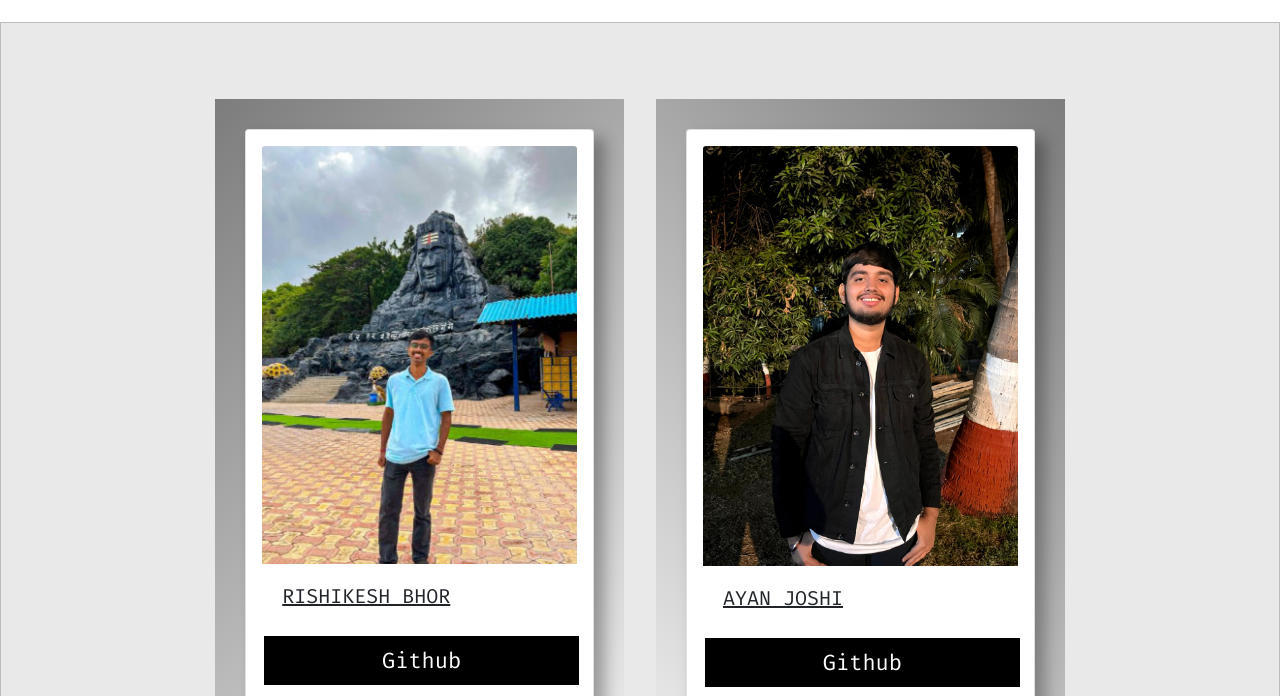
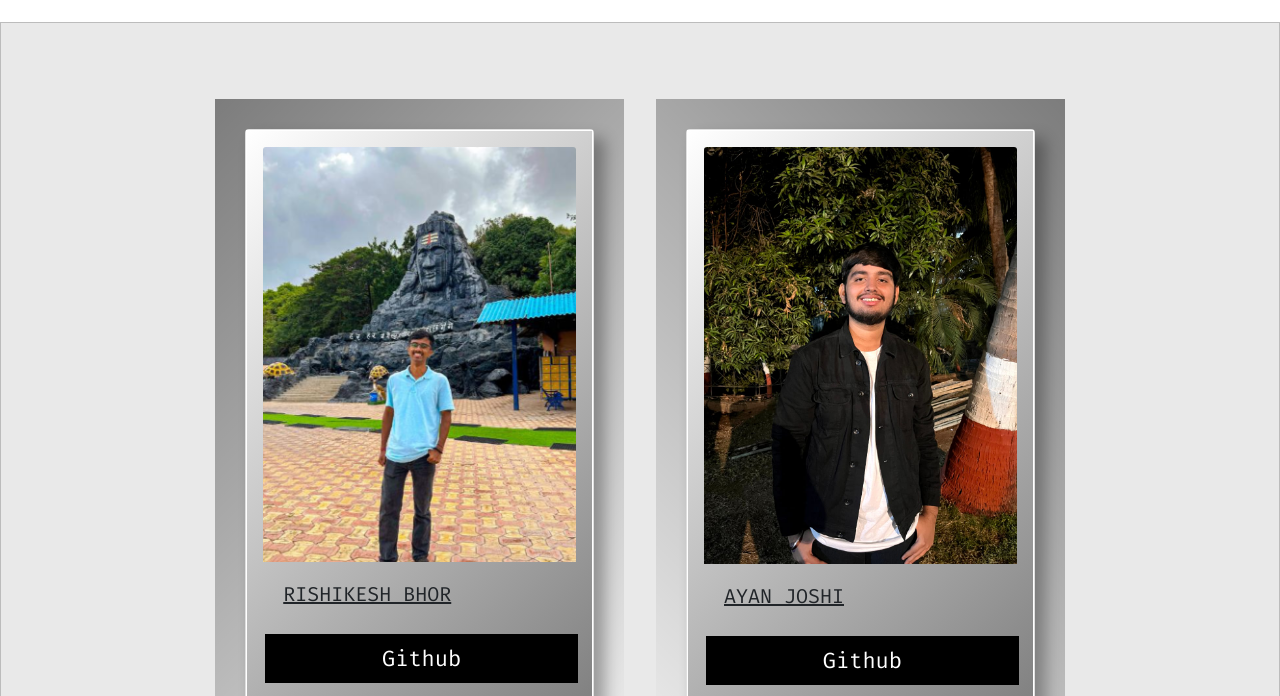
Before and after one commit to rizzikesh/PRODO, a browser extension: page public/Tasks/tasks.html in a window 1280 px wide. Shown: the part 524-1220 px from the top of the page. Drawn offline with nearby package versions, Linux system fonts and the light colour scheme; no server answers.

Commit message:
about us

```diff
--- a/public/Tasks/tasks.css
+++ b/public/Tasks/tasks.css
@@ -286,7 +286,11 @@ html {
 }
 
 .container {
+    border: 1px solid white;
     padding: 0 16px;
+    background: linear-gradient(315deg,
+            #0000007e,
+            #ffffff);
 }
 
 .row {
```
